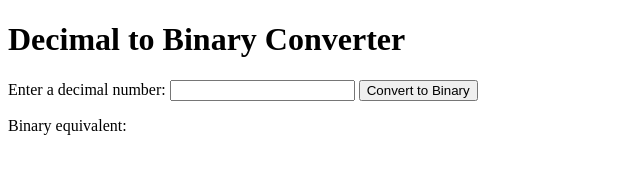
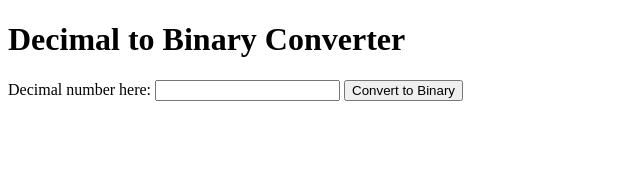
Before and after one commit to acciojob/decimal2binary-Mohanekm2001, a website: page main.html in a window 1280 px wide. Shown: the whole page, without its empty margins (0-640 px from the left). Drawn offline with Linux system fonts and the light colour scheme.

Commit message:
created a submission

```diff
--- a/main.html
+++ b/main.html
@@ -6,11 +6,11 @@
 <body>
   <h1>Decimal to Binary Converter</h1>
   <form>
-    <label for="decimal">Enter a decimal number:</label>
+    <label for="decimal">Decimal number here:</label>
     <input type="number" id="decimal">
     <button type="button" onclick="decimalToBinary()">Convert to Binary</button>
   </form>
-  <p>Binary equivalent: <span id="result"></span></p>
+  <p> <span id="result"></span></p>
   <script src="script.js"></script>
 </body>
 </html>
```
